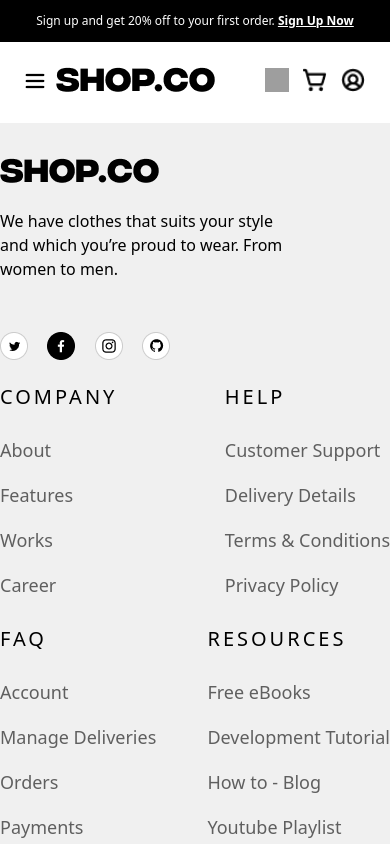
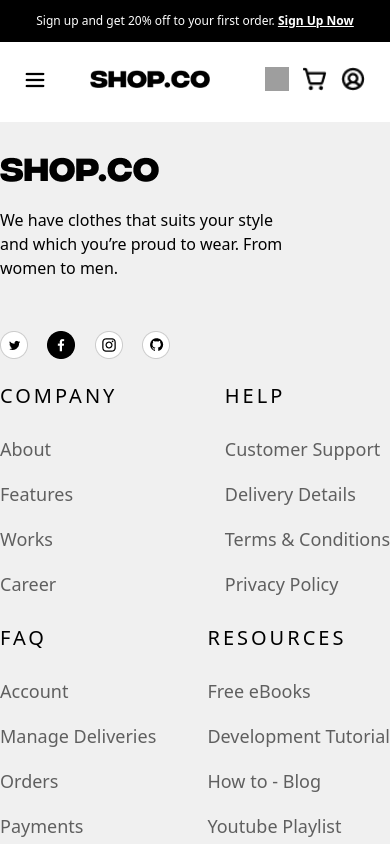
Before and after one commit to web-konstanta/online-store-frontend, a React (Vite) app: page / in a window 390 px wide. Shown: the top 844 px of the page. Built offline with nearby package versions, Linux system fonts and the light colour scheme; grey boxes are pictures that could not be loaded.

Commit message:
Fix header burger positionning

```diff
--- a/src/components/Layouts/Header/Options/Options.module.css
+++ b/src/components/Layouts/Header/Options/Options.module.css
@@ -75,10 +75,16 @@
 @media (max-width: 700px) {
 	.header__burgerMenu {
 		display: block;
+		margin-right: 30px;
 	}
 
 	.header__logo {
 		margin-left: -15px;
+
+		img {
+			width: 120px;
+			height: 18px;
+		}
 	}
 
 	.header__options {
```
